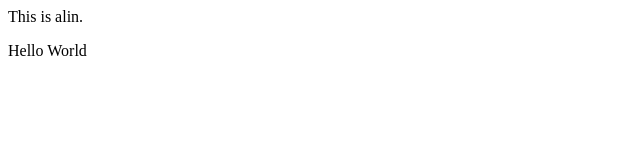
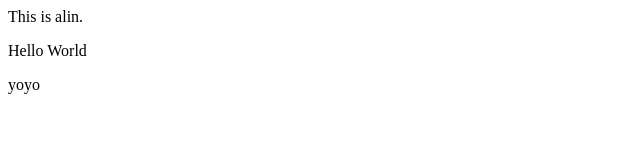
Before and after one commit to alindangi/repository, a plain HTML site: page index.html in a window 1280 px wide. Shown: the full height of the page, 0-640 px from the left. Drawn offline with Linux system fonts and the light colour scheme.

Commit message:
Update index.html

```diff
--- a/index.html
+++ b/index.html
@@ -4,5 +4,8 @@
         <p>
             Hello World
         </p>
+        <p>
+            yoyo
+        </p>
     </body>
 </html>
```
